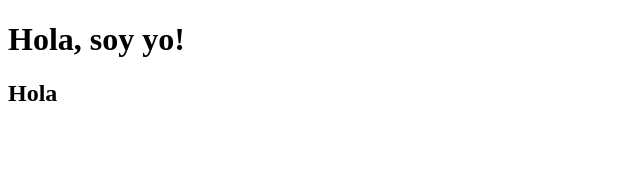
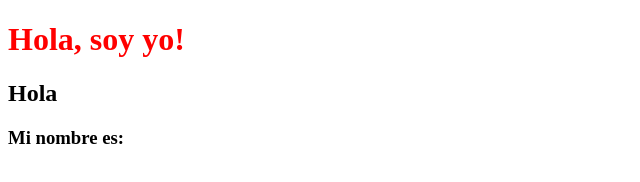
Before and after one commit to Teralv/new-repo, a plain HTML site: page index.html in a window 1280 px wide. Shown: the whole page, without its empty margins (0-640 px from the left). Drawn offline with Linux system fonts and the light colour scheme.

Commit message:
Prueba, color rojo, h3

```diff
--- a/index.html
+++ b/index.html
@@ -5,9 +5,11 @@
     <meta http-equiv="X-UA-Compatible" content="IE=edge">
     <meta name="viewport" content="width=device-width, initial-scale=1.0">
     <title>Document</title>
+    <link rel="stylesheet" href="style.css"/>
 </head>
 <body>
-    <h1>Hola, soy yo!</h1>
+    <h1 class="titulo">Hola, soy yo!</h1>
     <h2>Hola</h2>
+    <h3>Mi nombre es:</h3>
 </body>
 </html>
--- a/style.css
+++ b/style.css
@@ -0,0 +1,3 @@
+.titulo {
+    color: red;
+}
```
